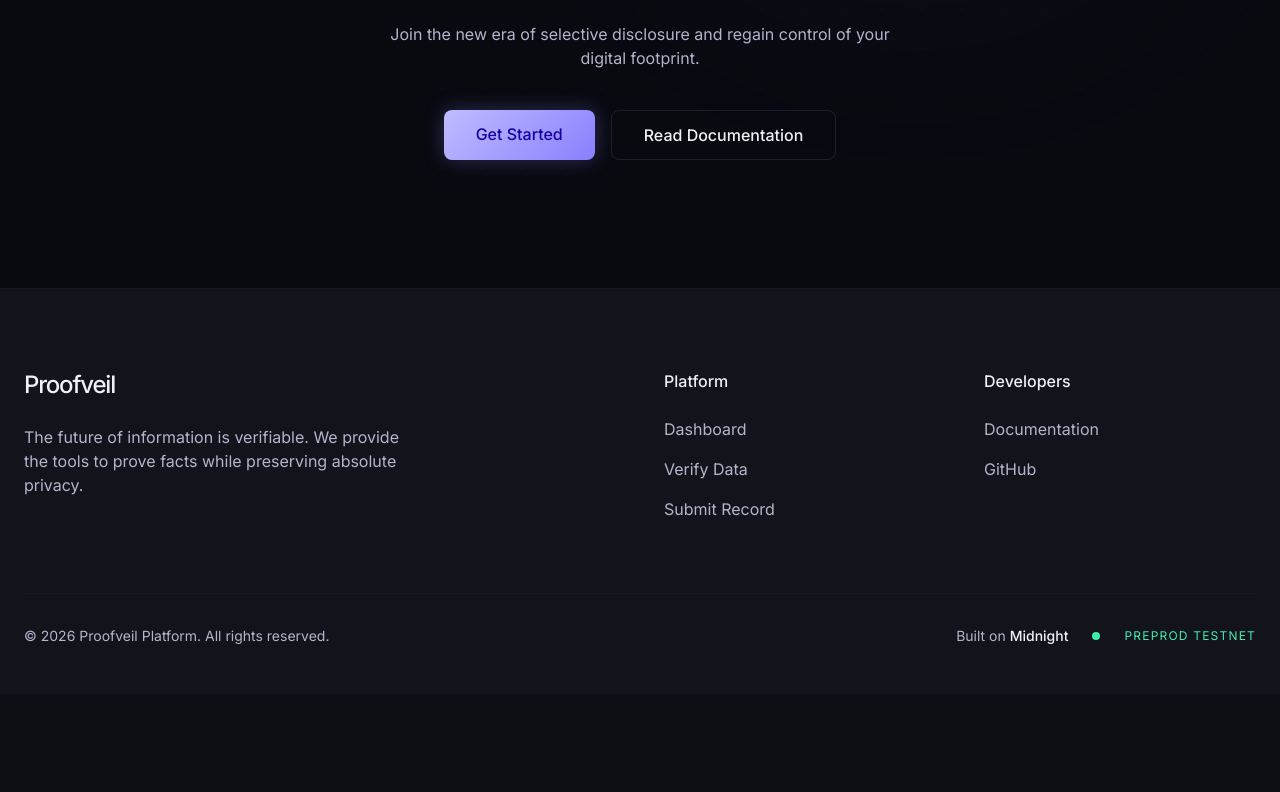
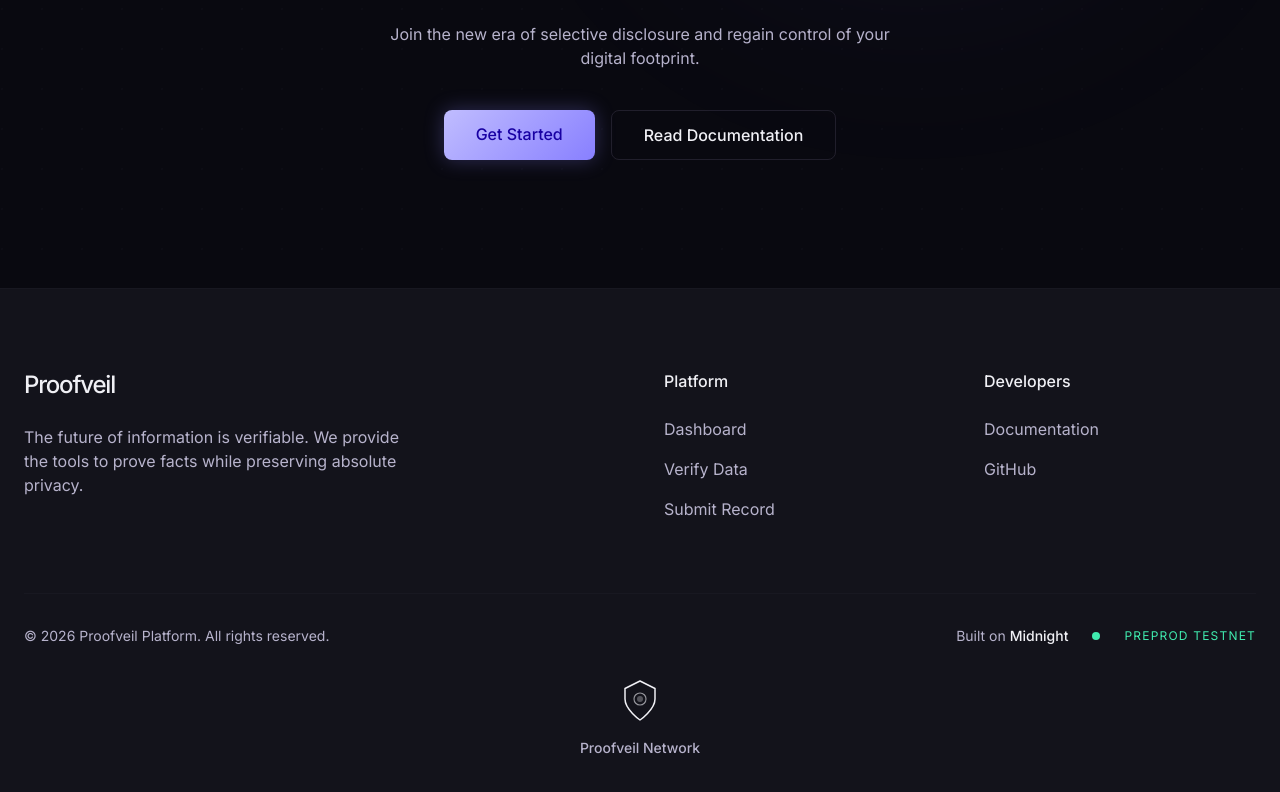
Before and after one commit to vaibhavi-0320/proofveil, a React (Vite) app in the folder frontend/: page / in a window 1280 px wide. Shown: the part 2353-3145 px from the top of the page. Before the commit the page ends 3047 px from the top, so only its background shows below. Built offline with nearby package versions, Linux system fonts and the light colour scheme.

Commit message:
fix: shield favicon SVG, remove lovable, fix all icon references

```diff
--- a/frontend/index.html
+++ b/frontend/index.html
@@ -10,11 +10,11 @@
     <meta property="og:title" content="Proofveil | Zero-Knowledge Privacy Protocol" />
     <meta property="og:description" content="The first decentralized platform for anonymous, verifiable data reporting. Powered by Midnight's zero-knowledge protocol." />
     <meta property="og:type" content="website" />
-    <meta property="og:image" content="/favicon.ico" />
+    <meta property="og:image" content="/favicon.svg" />
 
     <meta name="twitter:card" content="summary_large_image" />
     <meta name="twitter:site" content="@Proofveil" />
-    <meta name="twitter:image" content="/favicon.ico" />
+    <meta name="twitter:image" content="/favicon.svg" />
   </head>
 
   <body>
--- /dev/null
+++ b/frontend/src/components/BrandFooter.tsx
@@ -0,0 +1,46 @@
+const BrandFooter = () => (
+  <div className="flex items-center justify-center py-8">
+    <div className="flex flex-col items-center gap-3">
+      {/* Custom Shield Logo SVG */}
+      <svg
+        viewBox="0 0 64 64"
+        width="48"
+        height="48"
+        className="text-on-surface"
+        fill="none"
+        xmlns="http://www.w3.org/2000/svg"
+      >
+        {/* White Shield Shape */}
+        <path
+          d="M32 4L12 14V28C12 42 32 56 32 56C32 56 52 42 52 28V14L32 4Z"
+          stroke="currentColor"
+          strokeWidth="2"
+          strokeLinecap="round"
+          strokeLinejoin="round"
+          fill="none"
+        />
+        {/* Inner decorative circles */}
+        <circle
+          cx="32"
+          cy="28"
+          r="8"
+          stroke="currentColor"
+          strokeWidth="1.5"
+          opacity="0.6"
+        />
+        <circle
+          cx="32"
+          cy="28"
+          r="4"
+          fill="currentColor"
+          opacity="0.3"
+        />
+      </svg>
+      <span className="text-sm font-medium text-on-surface-variant">
+        Proofveil Network
+      </span>
+    </div>
+  </div>
+);
+
+export default BrandFooter;
--- a/frontend/src/components/Footer.tsx
+++ b/frontend/src/components/Footer.tsx
@@ -1,4 +1,5 @@
 import { Link } from "react-router-dom";
+import BrandFooter from "@/components/BrandFooter";
 
 const Footer = () => (
   <footer className="bg-surface border-t border-outline-variant/10 pt-20 pb-12">
@@ -40,6 +41,8 @@ const Footer = () => (
           <span className="text-xs font-label text-secondary uppercase tracking-widest">Preprod Testnet</span>
         </div>
       </div>
+
+      <BrandFooter />
     </div>
   </footer>
 );
```
Also changed, not shown: frontend/public/favicon.svg (added), 1 other file (tests, documents, lock files or other folders).
